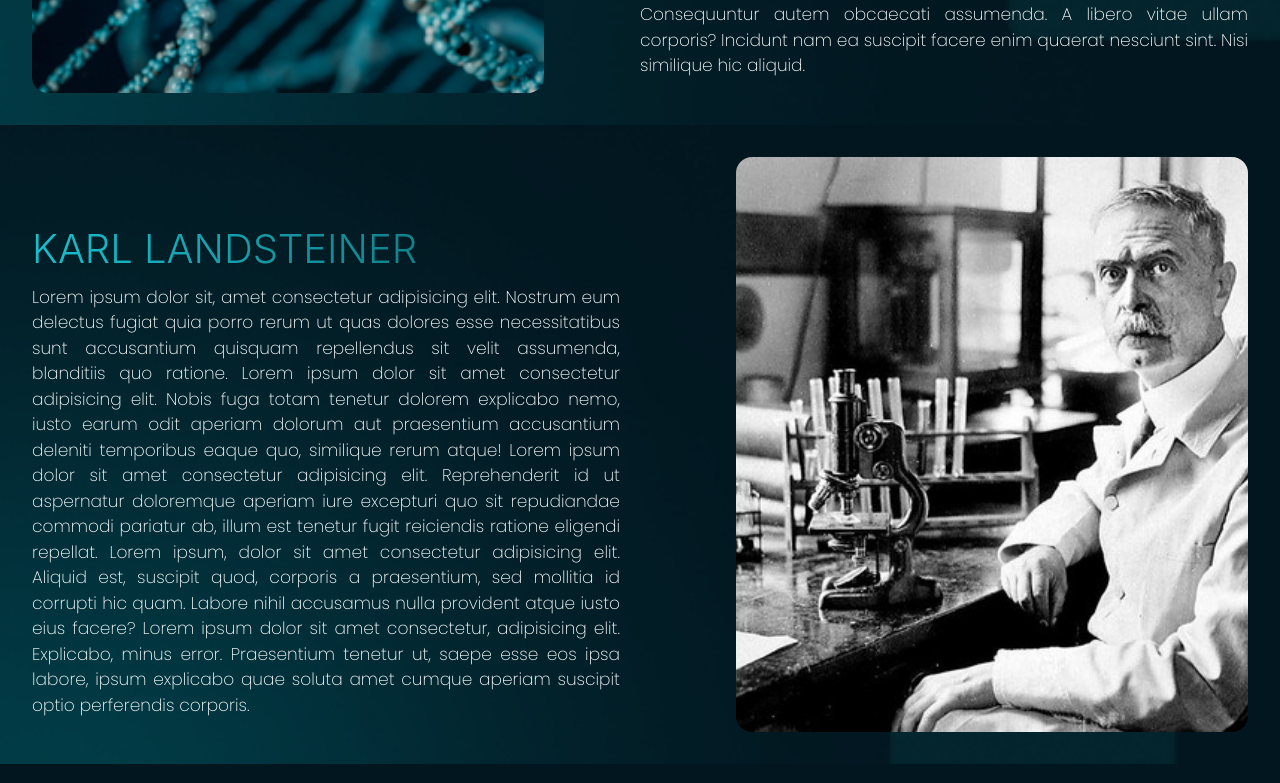
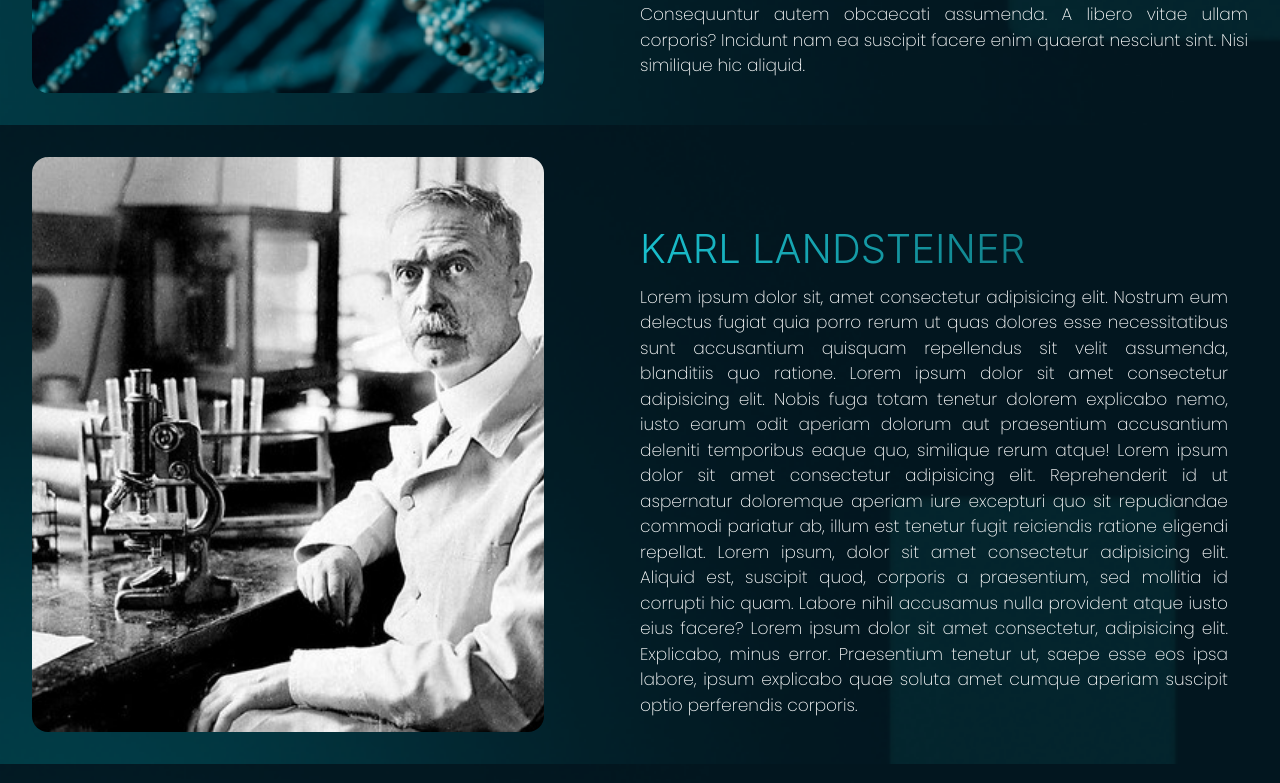
Before and after one commit to Matheus1415/Mendel, a React (Vite) app: page /FatorRh in a window 1280 px wide. Shown: the part 2020-2803 px from the top of the page. Built offline with nearby package versions, Linux system fonts and the light colour scheme.

Commit message:
Inserção de biografia 100% melhorada

```diff
--- a/src/pages/FatorRh/BiographyFatorRh.jsx
+++ b/src/pages/FatorRh/BiographyFatorRh.jsx
@@ -1,18 +1,18 @@
-import {Heading, Text, Image, Flex, Box} from '@chakra-ui/react';
+import {Heading, Text, Flex, Box} from '@chakra-ui/react';
 import { LayoutBaseModify } from '../../layout/LayoutBaseModify';
 
-
-const BiographyFatorRh = () => {
+const BiographyFatorRh = ({Url, PosicaoDoLado}) => {
 
 
     return(
         <LayoutBaseModify
-        isRowReverse={false}
+        isRowReverse={PosicaoDoLado}
         isImage={true}
-        isImageSrc="../public/img/KarlLandsteiner.jpg"
+        isImageSrc={Url}
         >
-                <Flex direction="row" align="center" justify="space-between" gap={6}>
-                    <Box flex="1" mr="5">
+
+            <Flex flex="1" direction="row" justify="space-between" gap={6}>
+                <Box mr="5">
                     <Heading variant="PrimaryTitle">Karl Landsteiner </Heading>
                     <Text variant="Paragraph">
                         Lorem ipsum dolor sit, amet consectetur adipisicing elit. Nostrum eum delectus fugiat quia porro rerum ut quas dolores esse necessitatibus sunt accusantium quisquam repellendus sit velit assumenda, blanditiis quo ratione. Lorem ipsum dolor sit amet consectetur adipisicing elit. Nobis fuga totam tenetur dolorem explicabo nemo, iusto earum odit aperiam dolorum aut praesentium accusantium deleniti temporibus eaque quo, similique rerum atque! Lorem ipsum dolor sit amet consectetur adipisicing elit. Reprehenderit id ut aspernatur doloremque aperiam iure excepturi quo sit repudiandae commodi pariatur ab, illum est tenetur fugit reiciendis ratione eligendi repellat. Lorem ipsum, dolor sit amet consectetur adipisicing elit. Aliquid est, suscipit quod, corporis a praesentium, sed mollitia id corrupti hic quam. Labore nihil accusamus nulla provident atque iusto eius facere? Lorem ipsum dolor sit amet consectetur, adipisicing elit. Explicabo, minus error. Praesentium tenetur ut, saepe esse eos ipsa labore, ipsum explicabo quae soluta amet cumque aperiam suscipit optio perferendis corporis.
@@ -20,7 +20,8 @@ const BiographyFatorRh = () => {
                 </Box>
             </Flex>
         </LayoutBaseModify>
-    )
+
+    );
 }
 
 export default BiographyFatorRh;
--- a/src/pages/FatorRh/index.jsx
+++ b/src/pages/FatorRh/index.jsx
@@ -23,7 +23,8 @@ export const FatorRh = () => {
                 <Heading variant="PrimaryTitle">Como ele pode influenciar transfusões de sangue é a saúde durante a gravidez? </Heading>
                 <Text variant="Paragraph">Lorem ipsum dolor sit, amet consectetur adipisicing elit. Recusandae quidem, debitis quos impedit reprehenderit nam quod distinctio rerum veniam quam alias repellendus ut vero quo. Odit neque saepe libero a. Lorem ipsum dolor sit amet, consectetur adipisicing elit. Dolores animi sit, repellendus aliquam ipsum rem veritatis voluptas deleniti, unde aspernatur sequi asperiores numquam et ab recusandae voluptatum porro ea hic. Lorem ipsum dolor sit amet consectetur adipisicing elit. Consequuntur autem obcaecati assumenda. A libero vitae ullam corporis? Incidunt nam ea suscipit facere enim quaerat nesciunt sint. Nisi similique hic aliquid.</Text>
             </LayoutBaseModify>
-            <BiographyFatorRh />
+            <BiographyFatorRh Url="../public/img/KarlLandsteiner.jpg" PosicaoDoLado={true}/>
+            <BiographyFatorRh Url="../public/img/KarlLandsteiner.jpg" PosicaoDoLado={false}/>
 
                 <CardImageSection/>
                 <Divider width='90%'height='2px' backgroundColor='#fff' margin='0 auto' marginTop='20px'/>
```
Lines whose indentation alone changed are shown as unchanged.
